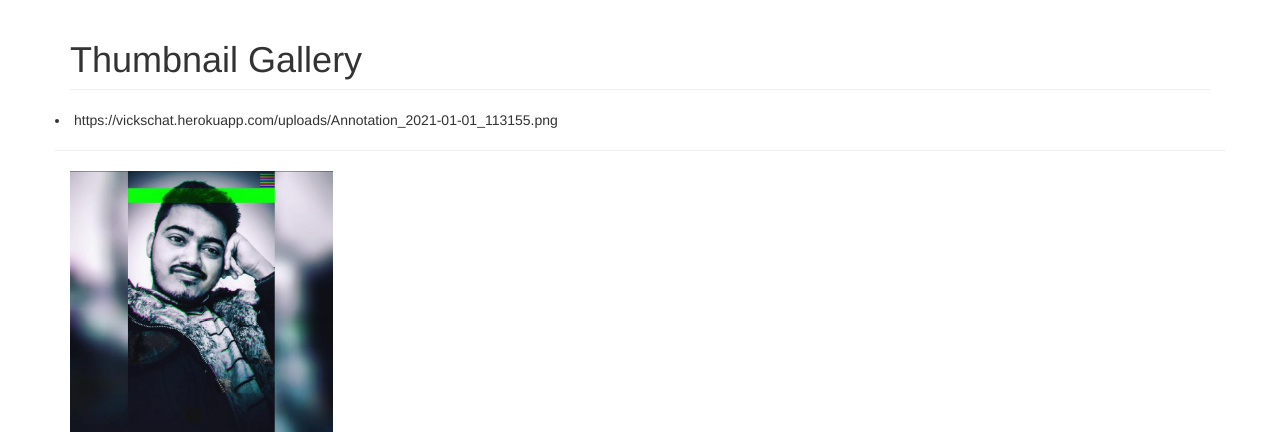
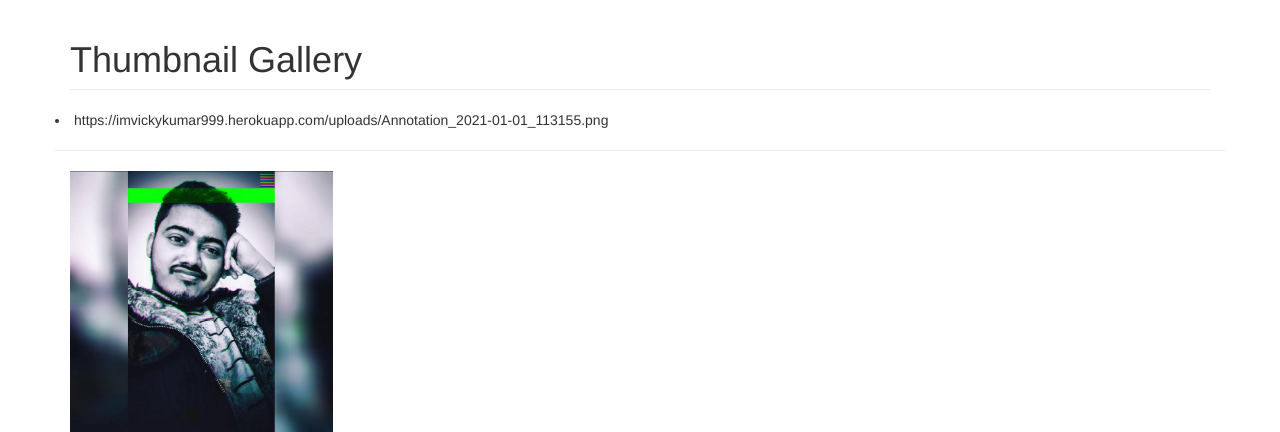
Before and after one commit to imvickykumar999/vickschat, a Flask app: page /vicky_as_hacker_seen_gallery in a window 1280 px wide. Shown: the top 432 px of the page. Run offline with Flask 2, Linux system fonts and the light colour scheme; some libraries are stand-ins or nearby versions.

Commit message:
Update gallery.html

```diff
--- a/templates/gallery.html
+++ b/templates/gallery.html
@@ -15,7 +15,7 @@
         </div>
         {% for image_name in image_names %}
           <li>
-            https://vickschat.herokuapp.com/uploads/{{image_name}}
+            https://imvickykumar999.herokuapp.com/uploads/{{image_name}}
           </li>
         {% endfor %}
 
```
